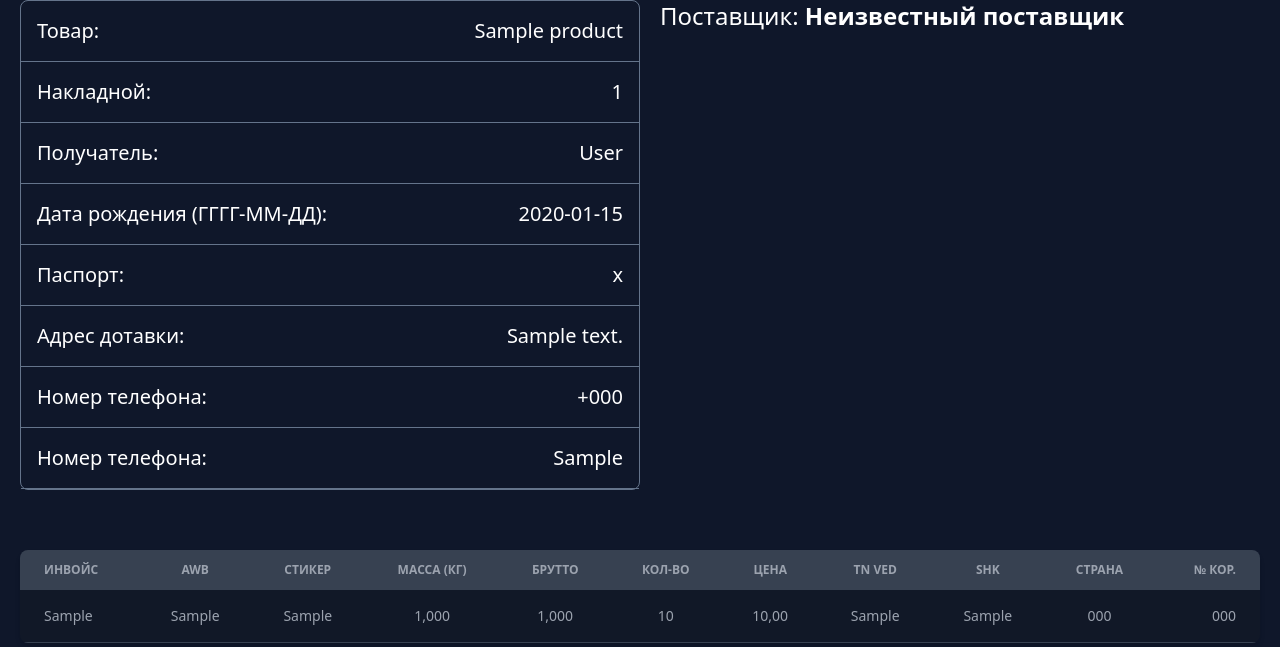
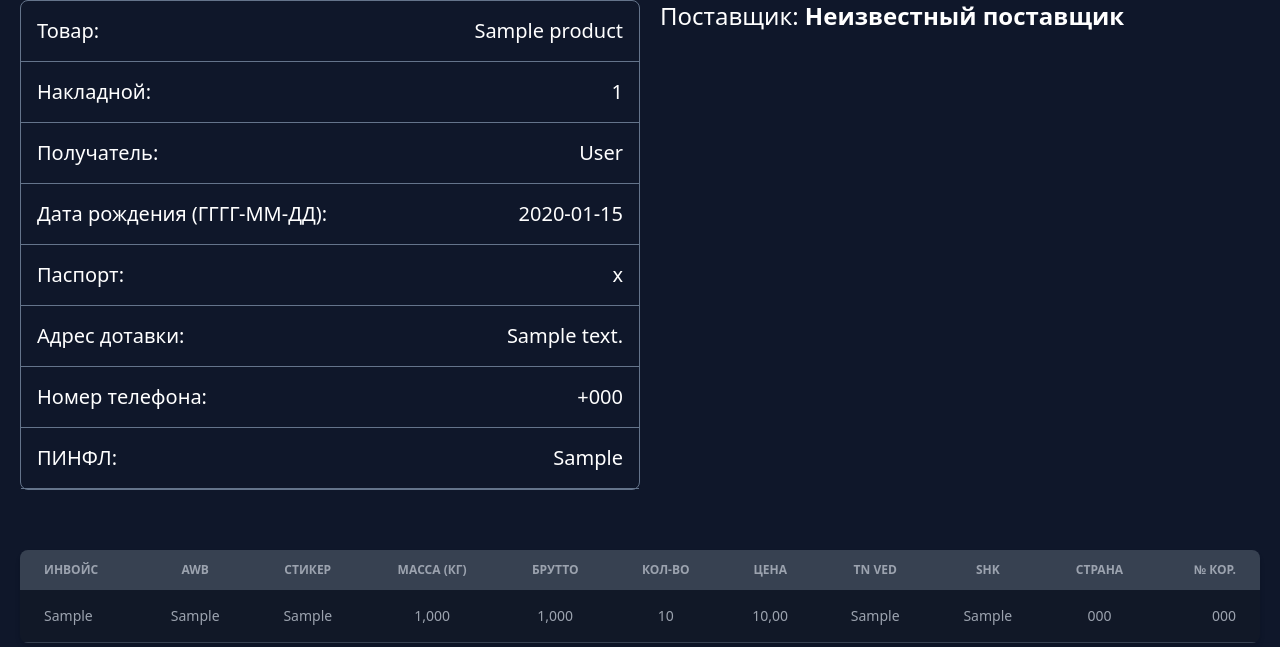
Before and after one commit to ulugbek101/invoices-storage, a Django app: page /00000000-0000-0000-0000-000000000001/ in a window 1280 px wide. Shown: the part 80-727 px from the top of the page. Run offline with Django 5.2, Linux system fonts and the light colour scheme; a user stored in the database is signed in; tables that the repository leaves empty hold one stand-in row (values such as "Sample post"); some libraries are stand-ins or nearby versions.

Commit message:
Update UI

```diff
--- a/templates/detail.html
+++ b/templates/detail.html
@@ -38,7 +38,7 @@
                         <span class="text-white text-xl font-medium text-end max-w-[20rem]">+{{ product.recipient_phonenumber }}</span>
                     </p>
                     <p class="border-b border-b-slate-500 flex flex-row items-center justify-between p-4">
-                        <span class="text-white text-xl">Номер телефона:</span>
+                        <span class="text-white text-xl">ПИНФЛ:</span>
                         <span class="text-white text-xl font-medium text-end max-w-[20rem]">{{ product.recipient_pinfl }}</span>
                     </p>
                 </div>
```
